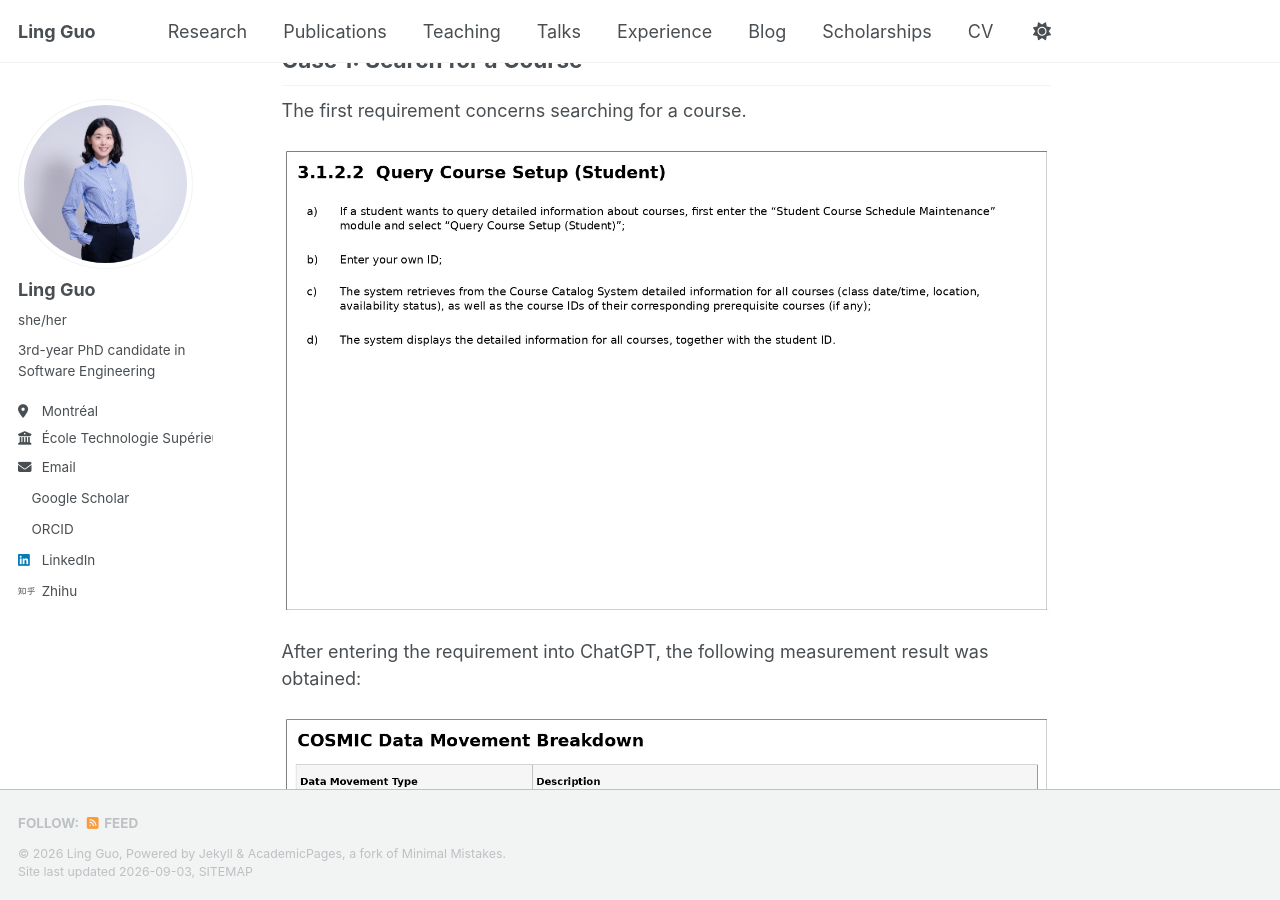
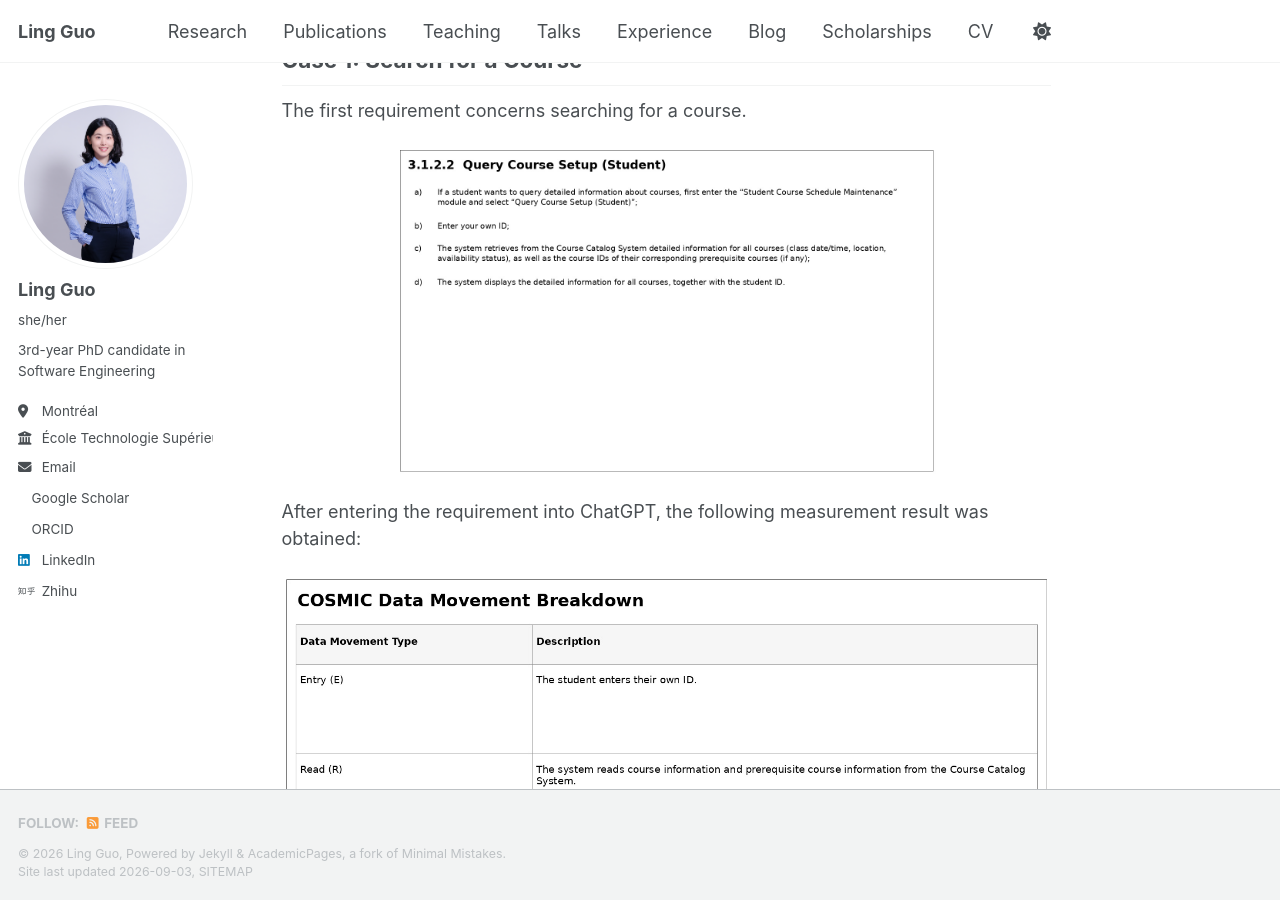
Before and after one commit to lingguo-research/lingguo-research.github.io, a Jekyll site: the page built from _posts/2026-09-02-comparing-cosmic-functional-size-measurement-expert-vs-chatgpt.md, in a window 1280 px wide and 900 px high, scrolled down 640 px. Built offline with Jekyll 4.4.1, drawn with Linux system fonts in a browser that asks for light colours; a style sheet for code colours, icons or effects is not loaded.

Commit message:
Update 2026-09-02-comparing-cosmic-functional-size-measurement-expert-vs-chatgpt.md

```diff
--- a/_posts/2026-09-02-comparing-cosmic-functional-size-measurement-expert-vs-chatgpt.md
+++ b/_posts/2026-09-02-comparing-cosmic-functional-size-measurement-expert-vs-chatgpt.md
@@ -24,7 +24,9 @@ Two requirements were selected and submitted to ChatGPT for measurement. The res
 
 The first requirement concerns searching for a course.
 
-![Requirement - Search for a Course](/images/blog/cosmic-chatgpt/course-search-requirement.jpg)
+<img src="/images/blog/cosmic-chatgpt/course-search-requirement.jpg"
+     alt="Query Course Setup (Student)"
+     style="width:70%; display:block; margin:20px auto;">
 
 After entering the requirement into ChatGPT, the following measurement result was obtained:
 
```
